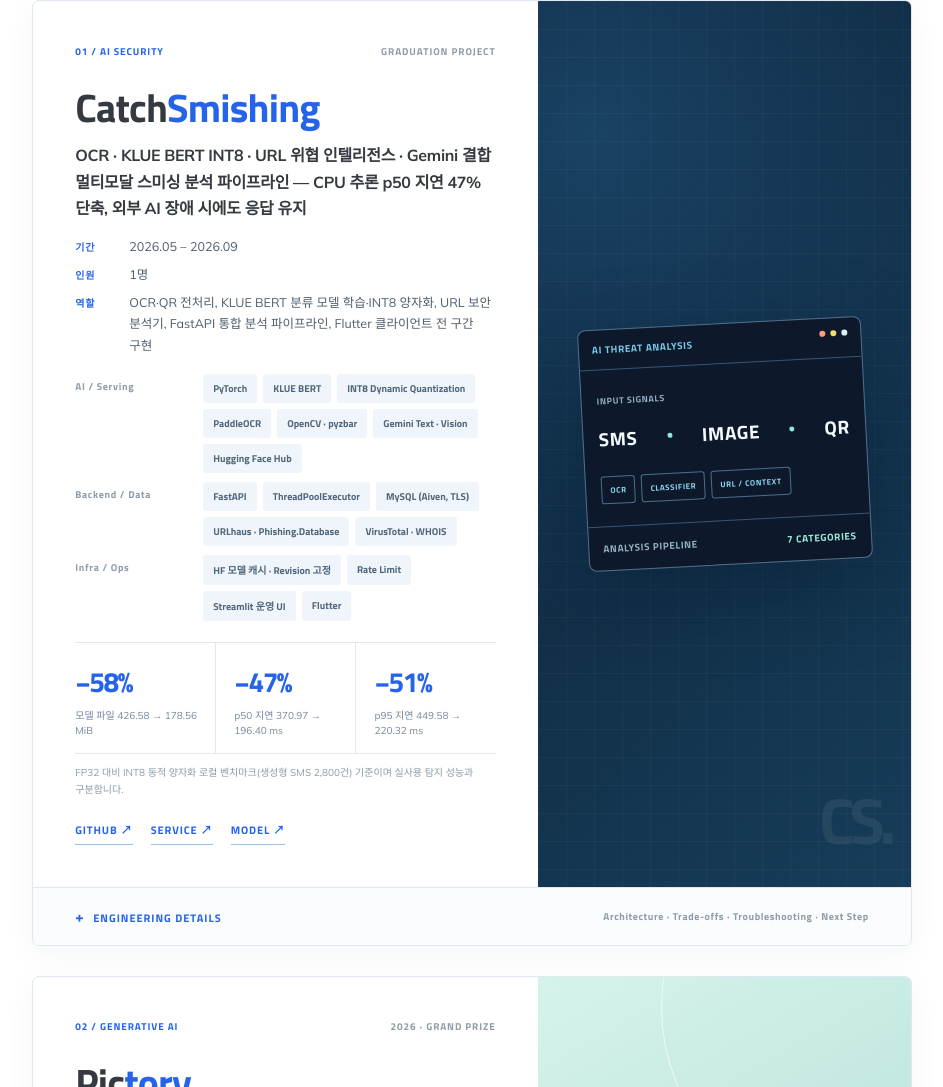
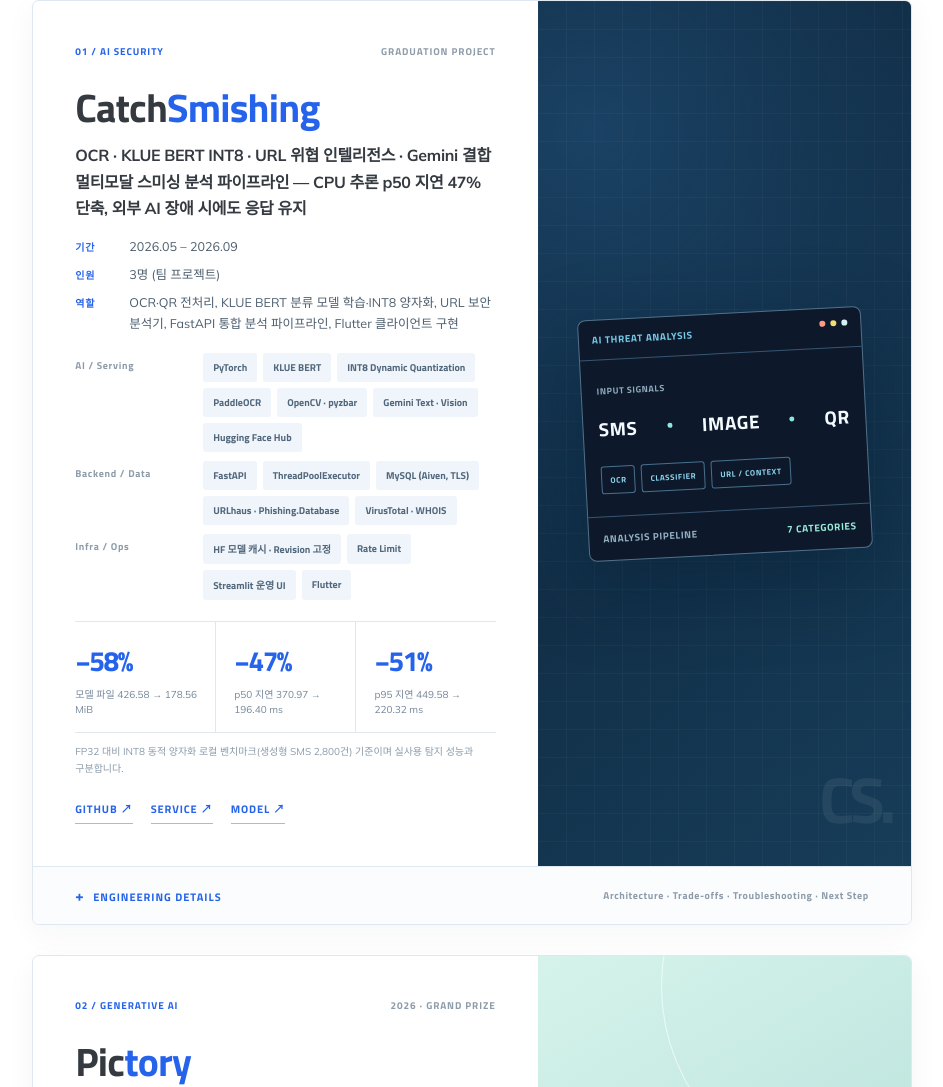
Before and after one commit to kimps005/kimps005, a plain HTML site: page docs/index.html in a window 1280 px wide. Shown: the part 3392-4479 px from the top of the page, without its empty margins (304-1247 px from the left). Drawn offline with Linux system fonts and the light colour scheme.

Commit message:
Update CatchSmishing team size to 3
Co-Authored-By: Claude Opus 5.5 <noreply@anthropic.com>
Claude-Session: https://claude.ai/code/session_01CvvBz1NgymYnciVaBkZ1J5

```diff
--- a/docs/index.html
+++ b/docs/index.html
@@ -170,8 +170,8 @@
           <p class="project-lead">OCR · KLUE BERT INT8 · URL 위협 인텔리전스 · Gemini 결합 멀티모달 스미싱 분석 파이프라인 — CPU 추론 p50 지연 47% 단축, 외부 AI 장애 시에도 응답 유지</p>
           <dl class="project-meta">
             <div><dt>기간</dt><dd>2026.05 – 2026.09</dd></div>
-            <div><dt>인원</dt><dd>1명</dd></div>
-            <div><dt>역할</dt><dd>OCR·QR 전처리, KLUE BERT 분류 모델 학습·INT8 양자화, URL 보안 분석기, FastAPI 통합 분석 파이프라인, Flutter 클라이언트 전 구간 구현</dd></div>
+            <div><dt>인원</dt><dd>3명 (팀 프로젝트)</dd></div>
+            <div><dt>역할</dt><dd>OCR·QR 전처리, KLUE BERT 분류 모델 학습·INT8 양자화, URL 보안 분석기, FastAPI 통합 분석 파이프라인, Flutter 클라이언트 구현</dd></div>
           </dl>
           <div class="stack-groups">
             <div class="stack-row"><span class="stack-label">AI / Serving</span><div class="tech-chips"><span>PyTorch</span><span>KLUE BERT</span><span>INT8 Dynamic Quantization</span><span>PaddleOCR</span><span>OpenCV · pyzbar</span><span>Gemini Text · Vision</span><span>Hugging Face Hub</span></div></div>
```
